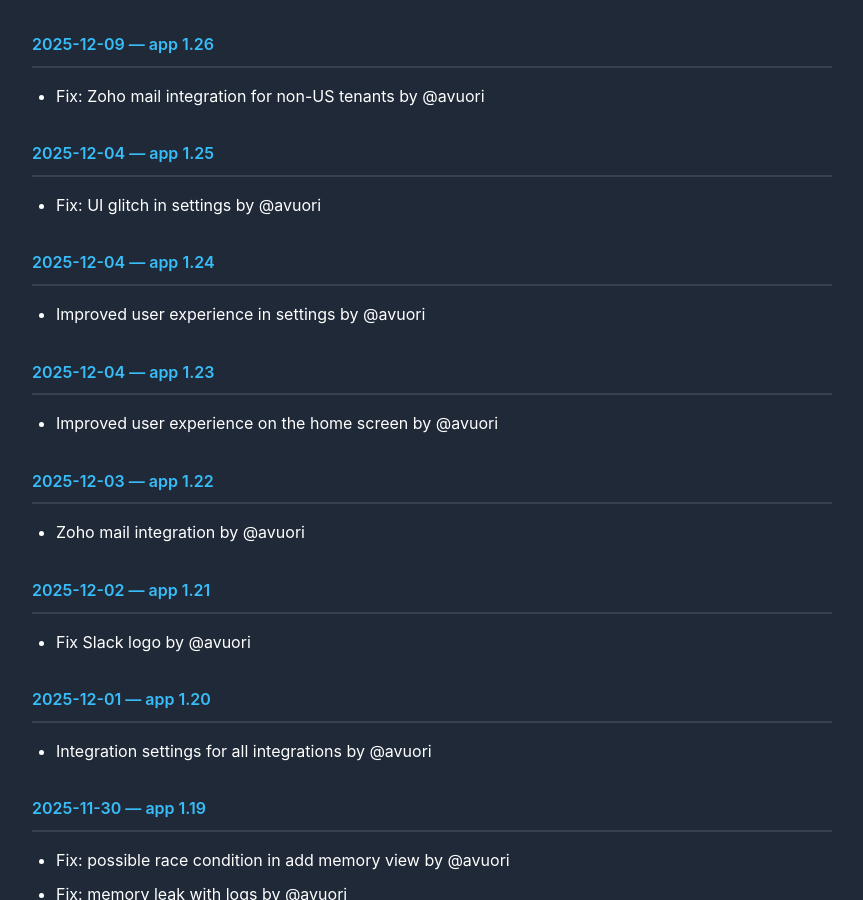
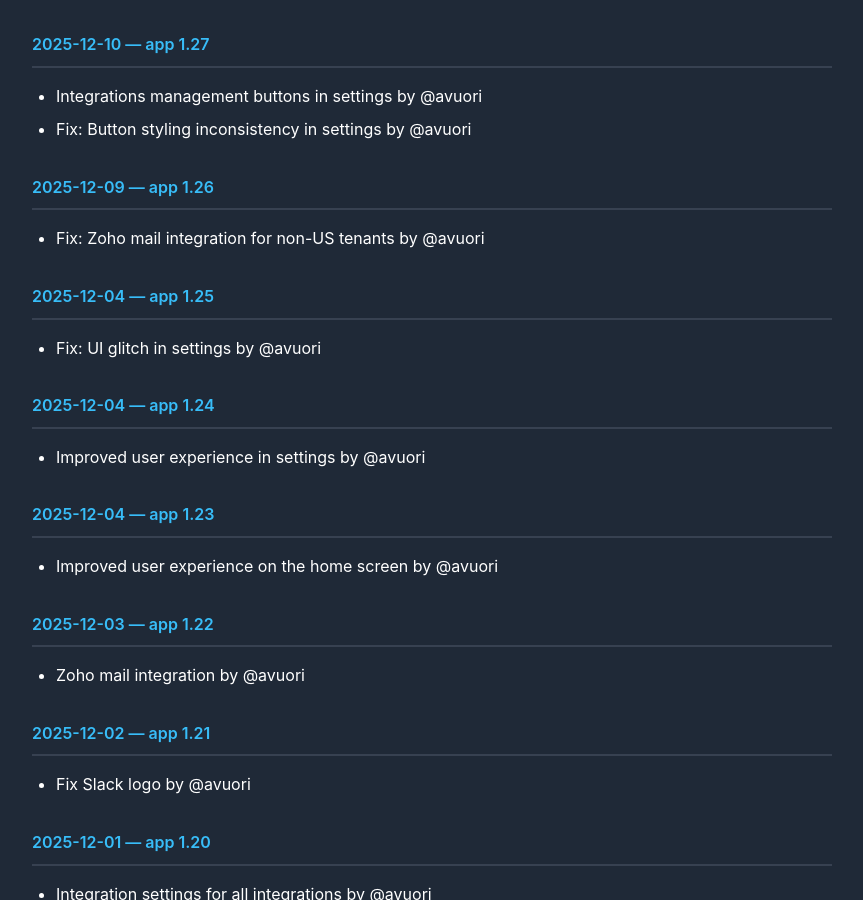
Before and after one commit to memory2-app/changelog, a Jekyll site: the page built from index.md, in a window 1280 px wide and 900 px high. Shown: the whole window, without its empty margins (208-1071 px from the left). Built offline with Jekyll 4.4.1, drawn with Linux system fonts in a browser that asks for light colours.

Commit message:
2025-12-10

```diff
--- a/index.md
+++ b/index.md
@@ -2,6 +2,10 @@
 layout: default
 title: Memory2 Changelog
 ---
+
+# 2025-12-10 — app 1.27
+* Integrations management buttons in settings by @avuori
+* Fix: Button styling inconsistency in settings by @avuori
 
 # 2025-12-09 — app 1.26
 * Fix: Zoho mail integration for non-US tenants by @avuori
```
